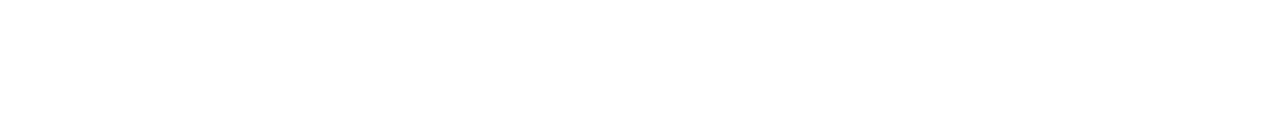
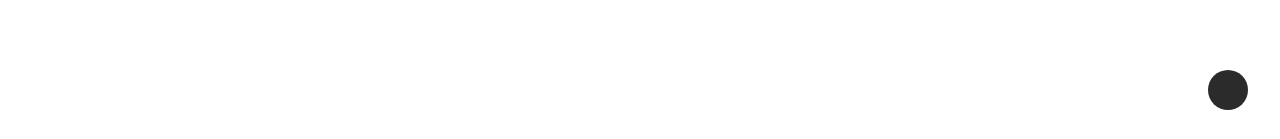
Before and after one commit to shaggy619/react-js, a React (Create React App) app in the folder text-craft/: page / in a window 1280 px wide. Shown: the part 658-797 px from the top of the page. Built offline with nearby package versions, Linux system fonts and the light colour scheme.

Commit message:
Added New Feature

```diff
--- a/text-craft/public/index.html
+++ b/text-craft/public/index.html
@@ -29,6 +29,10 @@
     -->
 
     <title>Text Craft</title>
+    <link
+      rel="stylesheet"
+      href="https://unicons.iconscout.com/release/v4.0.8/css/line.css"
+    />
   </head>
   <body>
     <noscript>You need to enable JavaScript to run this app.</noscript>
--- a/text-craft/src/App.css
+++ b/text-craft/src/App.css
@@ -174,3 +174,38 @@ p {
 .no-resize {
   resize: none;
 }
+
+.mode-icons {
+  height: 2.5rem;
+  width: 2.5rem;
+  border-radius: 1.5rem;
+  font-size: 1.8rem;
+  color: white;
+  background-color: rgb(43, 43, 43);
+  border-radius: 50%;
+  display: flex;
+  align-items: center;
+  position: fixed;
+  right: 2rem;
+  bottom: 2rem;
+  cursor: pointer;
+  padding-left: 5px;
+}
+
+.uil-moon {
+  display: none;
+}
+
+.uil-sun {
+  display: none;
+}
+
+.moon-icon:hover {
+  background-color: rgb(20, 20, 20);
+}
+
+/* .uil {
+  font-size: 1.5rem;
+  color: white;
+  border-radius: 50%;
+} */
--- a/text-craft/src/components/Form.js
+++ b/text-craft/src/components/Form.js
@@ -2,11 +2,13 @@ import React, { useState } from "react";
 
 export default function Form() {
   const [text, changedText] = useState("");
+  // const [mode, changeMode] = useState("");
   const handleOnChange = (event) => {
     let newText = event.target.value;
     changedText(newText);
     console.log("Changed");
   };
+
   const handleClear = () => {
     changedText("");
   };
@@ -46,6 +48,8 @@ export default function Form() {
   const nonWhitespaceText = text.replace(/\s/g, ""); // Remove all whitespace characters
   const charCount = nonWhitespaceText.length;
 
+  const handleChangeMode = () => {};
+
   return (
     <>
       <div className="container">
@@ -82,6 +86,10 @@ export default function Form() {
           </p>
         </div>
       </div>
+      <div className="mode-icons" onClick={handleChangeMode}>
+        <i className="uil uil-moon"></i>
+        <i className="uil uil-sun"></i>
+      </div>
     </>
   );
 }
```
